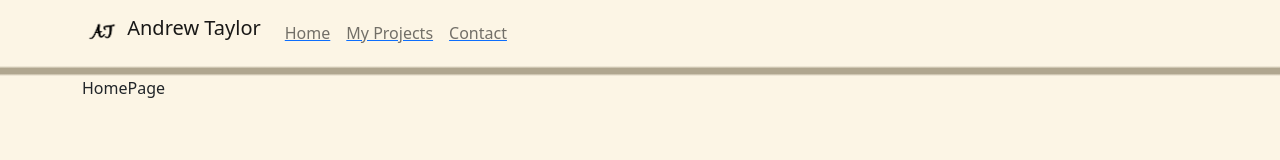
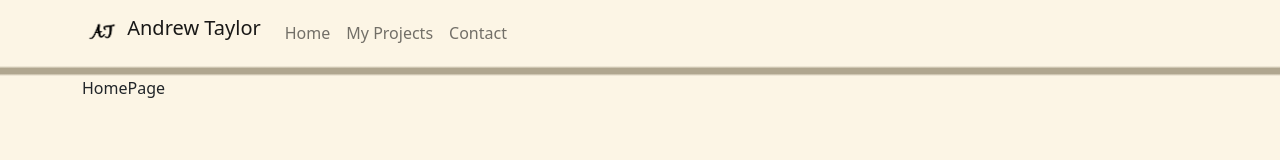
Before and after one commit to drewjtaylor/portfolio-react, a React (Create React App) app: page / in a window 1280 px wide. Shown: the top 160 px of the page. Built offline with nearby package versions, Linux system fonts and the light colour scheme.

Commit message:
nav links working

```diff
--- a/src/components/PortfolioNavbar.js
+++ b/src/components/PortfolioNavbar.js
@@ -22,9 +22,9 @@ const PortfolioNavbar = () => {
           <Navbar.Toggle aria-controls="basic-navbar-nav" />
         <Navbar.Collapse id="basic-navbar-nav">
           <Nav className="me-auto">
-            <Link to='/'><Nav.Link>Home</Nav.Link></Link>
-            <Link to='projects'><Nav.Link>My Projects</Nav.Link></Link>
-            <Link to='contact'><Nav.Link>Contact</Nav.Link></Link>
+            <Nav.Link href='/'>Home</Nav.Link>
+            <Nav.Link href='projects'>My Projects</Nav.Link>
+            <Nav.Link href='contact'>Contact</Nav.Link>
           </Nav>
         </Navbar.Collapse>
         </Container>
```
